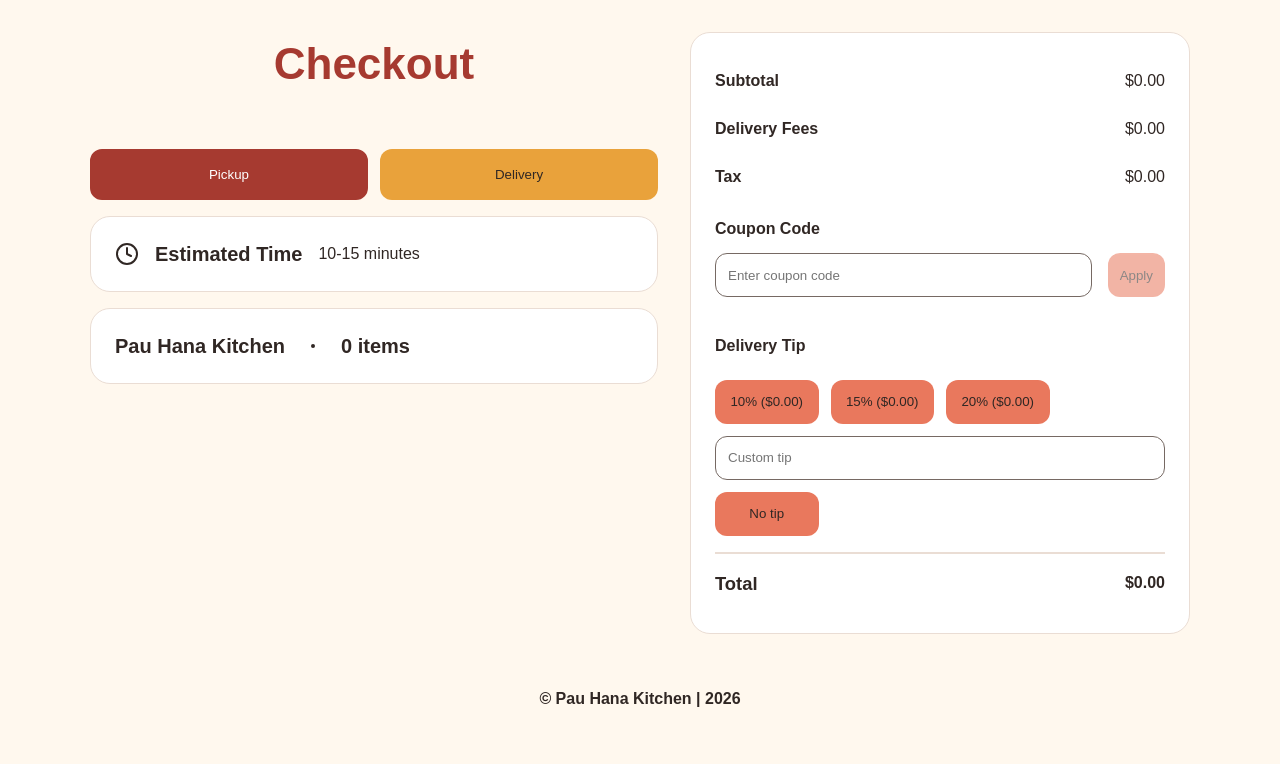
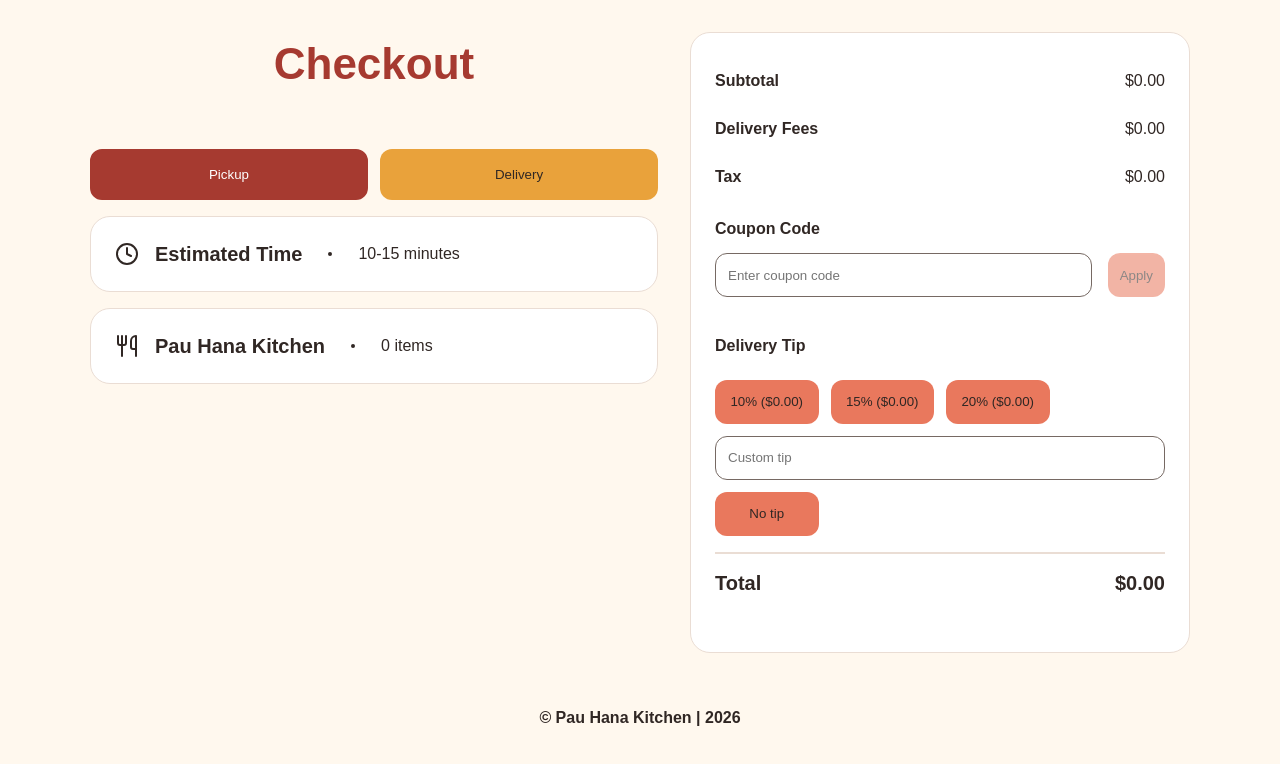
Before and after one commit to jjackson112/pau-hana-kitchen, a React (Vite) app in the folder frontend/: page /checkout in a window 1280 px wide. Shown: the top 764 px of the page. Built offline with nearby package versions, Linux system fonts and the light colour scheme.

Commit message:
Checkout CSS

```diff
--- a/frontend/src/App.css
+++ b/frontend/src/App.css
@@ -456,7 +456,7 @@ a {
 
 .estimated-time h3,
 .estimated-time p,
-.cart-summary h3 {
+.cart-summary h3, .cart-summary p {
   margin: 0;
 }
 
@@ -584,7 +584,7 @@ a {
     width: 100%;
   }
 
-  .cart-summary {
+  .estimated-time, .cart-summary {
     gap: 0.5rem;
   }
 }
--- a/frontend/src/components/CartSummary.jsx
+++ b/frontend/src/components/CartSummary.jsx
@@ -1,14 +1,15 @@
 import { useSelector } from "react-redux";
-import { Dot } from "lucide-react";
+import { Dot, Utensils } from "lucide-react";
 
 function CartSummary() {
     const totalQuantity = useSelector((state) => state.cart.totalQuantity)
 
     return (
         <section className="cart-summary">
+            <Utensils />
             <h3>Pau Hana Kitchen</h3>
             <Dot aria-hidden="true" />
-            <h3>{totalQuantity} {totalQuantity === 1 ? "item" : "items"}</h3>
+            <p>{totalQuantity} {totalQuantity === 1 ? "item" : "items"}</p>
         </section>
     )
 }
--- a/frontend/src/components/Time.jsx
+++ b/frontend/src/components/Time.jsx
@@ -1,4 +1,4 @@
-import { Clock } from "lucide-react";
+import { Clock, Dot } from "lucide-react";
 
 function Time({ orderType }) {
     const estimatedTime = orderType === "pickup" ? "10-15 minutes" : orderType === "delivery" ? "35-50 minutes" : "Select pickup or delivery"
@@ -7,6 +7,7 @@ function Time({ orderType }) {
         <section className="estimated-time">
             <Clock aria-hidden="true" />
             <h3>Estimated Time</h3>
+            <Dot aria-hidden="true" />
             <p>{estimatedTime}</p>
         </section>
     )
--- a/frontend/src/pages/Checkout.jsx
+++ b/frontend/src/pages/Checkout.jsx
@@ -134,8 +134,8 @@ function Checkout() {
                 )}
 
                 <div className="fee-row total">
-                    <h4>Total</h4>
-                    <p>${total.toFixed(2)}</p>
+                    <h3>Total</h3>
+                    <h3>${total.toFixed(2)}</h3>
                 </div>
             </section>
         </div>
```
